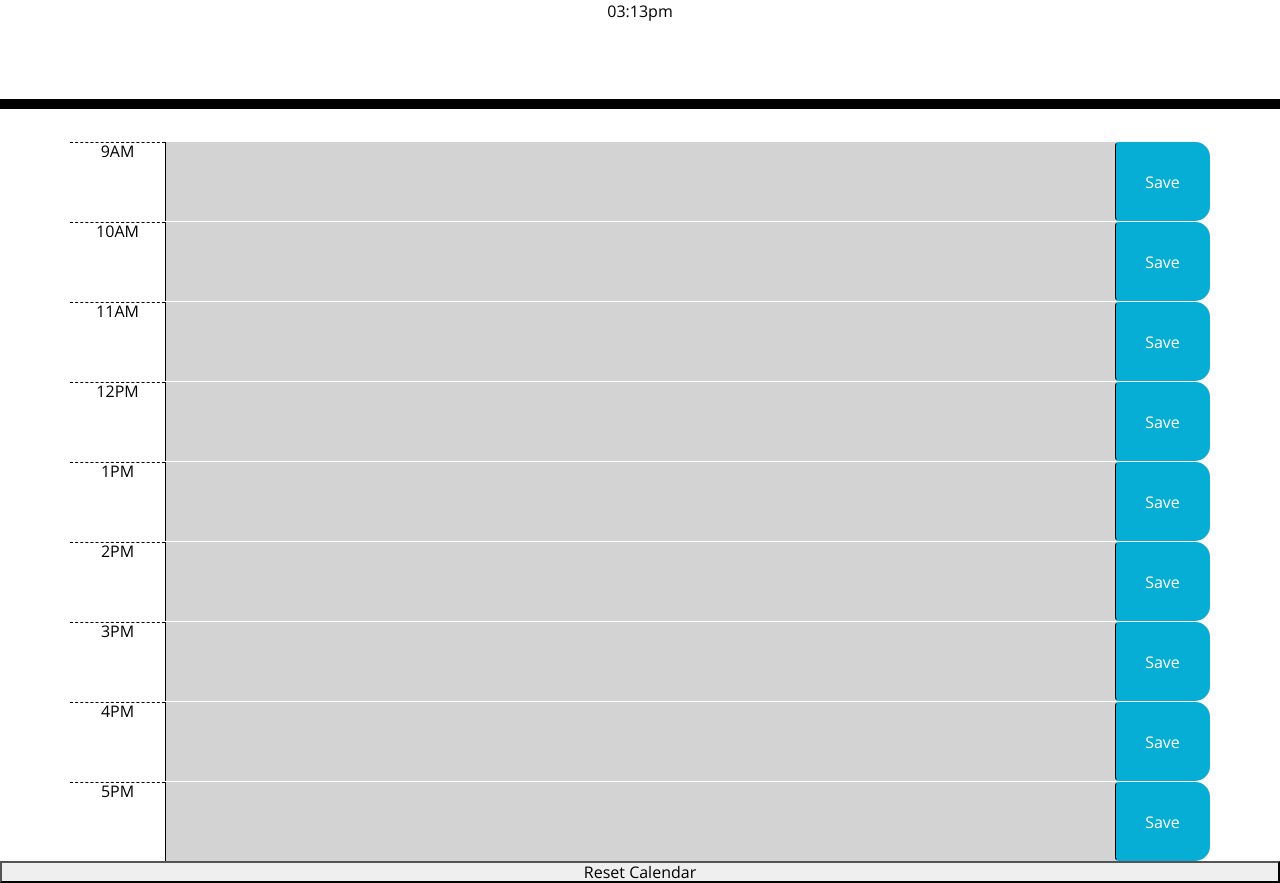
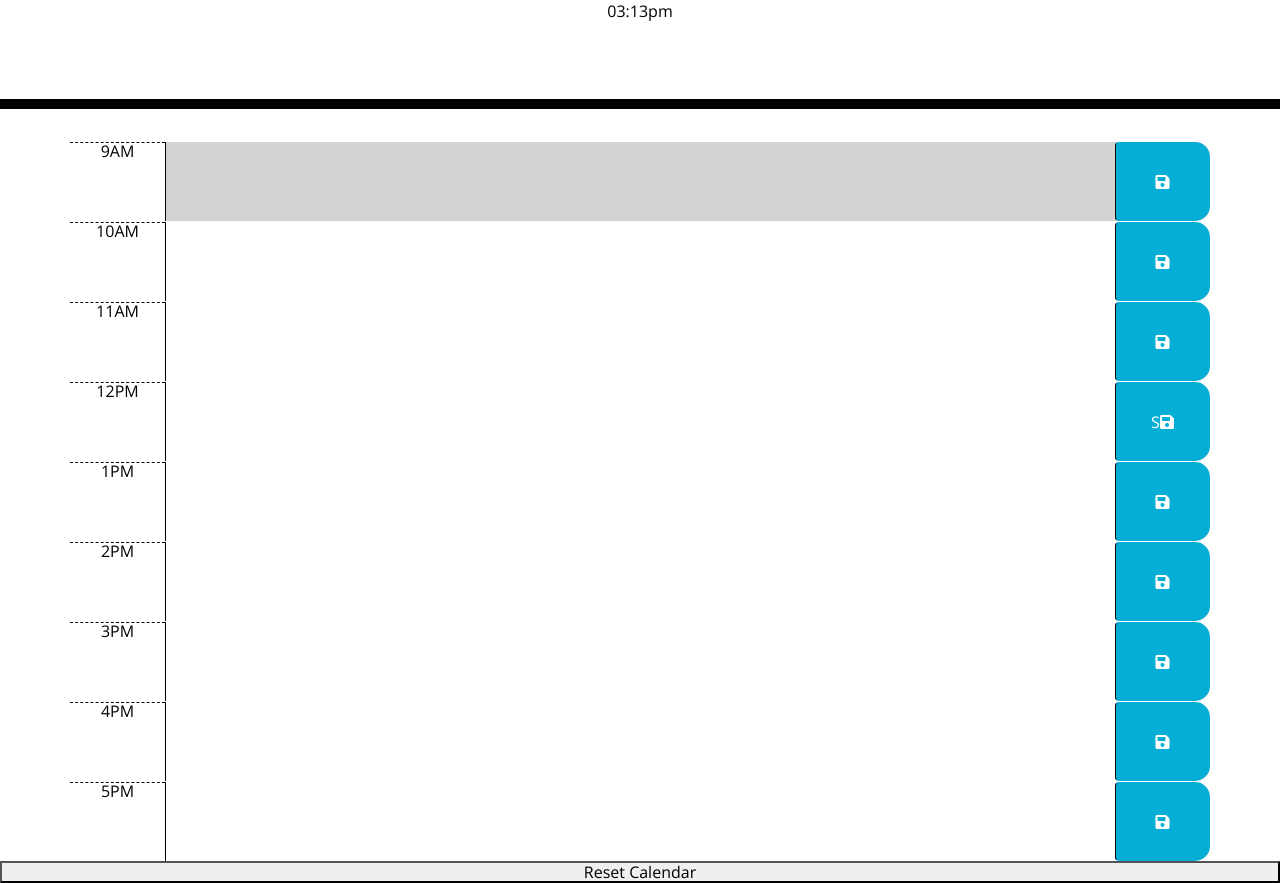
Before and after one commit to blen90/hw5-workday-calendar, a plain HTML site: page index.html in a window 1280 px wide. Shown: the part 227-1110 px from the top of the page. Drawn offline with nearby package versions, Linux system fonts and the light colour scheme.

Commit message:
added save icon and started working on render activity function

```diff
--- a/Assets/js/script.js
+++ b/Assets/js/script.js
@@ -1,7 +1,7 @@
 var hourEl = true;
 console.log(hourEl);
 
-
+var timeBlock = $(".time-block");
 
 // Set currentDayEl to display currentDay in the header
 var currentDayEl = moment();
@@ -27,16 +27,17 @@ var minutesH = moment().format('m');
 console.log(minutesH);
 
 
-var minutesForNextHour = 60 - minutesH;
-console.log(minutesForNextHour)
+// var minutesForNextHour = 60 - minutesH;
+// console.log(minutesForNextHour)
 
-var secondsForNextHour = minutesForNextHour * 60 * 1000;
-console.log(secondsForNextHour);
+// var secondsForNextHour = minutesForNextHour * 60 * 1000;
+// console.log(secondsForNextHour);
 
 
 function changeColor() {
     var currentHourEl = currentDayEl.hours();
     var timeBlock = $(".time-block");
+
     for (var i = 0; i < timeBlock.length; i++) {
         var group = timeBlock[i];
         if (parseInt(group.id.split("-")[0]) < currentHourEl) {
@@ -51,25 +52,43 @@ function changeColor() {
             $(group).removeClass("present");
             $(group).addClass("future");
         }
-    }
-}
+
+        renderActivity();
+
+        saveButton();
+    };
 
 
 
-// //Save data in the local storage
 
-// localStorage.setItem("Activities" JSON.stringify(apptsArr));
-// renderMsg();
+    // //Save data in the local storage
+
+//     localStorage.setItem("savedActivities", JSON.stringify(savedActivities));
+//     renderMessage();
+// };
+
+// var saveDescription() {
+
+// });
+// }
+
+$(".saveBtn").on("click", saveButton);
+
+localStorage.setItem("savedActivity", JSON.stringify(savedActivity));
+renderMessage();
+
+};
+
+function renderActivity() {
+
+    var lastActivity= JSON.parse(localStorage.getItem("savedActivities"));
+    if (lastActivity !== null) {
+    localStorage.setItem("#activities", JSON.stringify(savedDescription));
+  }
+}
+//Load saved activities from local storage
 
 
-// var saveDescription = function () {
-//     localStorage.setItem("activities", JSON.stringify(savedDescription));
-// };
-
-
-// //Load saved activities from local storage
-// loadSavedActivities();
-//}
 
 
 // //Click timeblock to enter an event
--- a/index.html
+++ b/index.html
@@ -25,50 +25,50 @@
     <div id="9AM" class="row time-block">
       <div class="col-md-1 hour">9AM</div>
       <textarea class="col-md-10 description"></textarea>
-      <button class="btn saveBtn col-md-1">Save</button>
+      <button class="btn saveBtn col-md-1"><i class="fas fa-save"></i></button>
     </div>
     <div id="10AM" class="row time-block">
       <div class="col-md-1 hour">10AM</div>
       <textarea class="col-md-10 description"></textarea>
-      <button class="btn saveBtn col-md-1">Save</button>
+      <button class="btn saveBtn col-md-1"><i class="fas fa-save"></i></button>
     </div>
     <div id="11AM" class="row time-block">
       <div class="col-md-1 hour">11AM</div>
       <textarea class="col-md-10 description"></textarea>
-      <button class="btn saveBtn col-md-1">Save</button>
+      <button class="btn saveBtn col-md-1"><i class="fas fa-save"></i></button>
     </div>
     <div id="12PM" class="row time-block">
       <div class="col-md-1 hour">12PM</div>
       <textarea class="col-md-10 description"></textarea>
-      <button class="btn saveBtn col-md-1">Save</button>
+      <button class="btn saveBtn col-md-1">S<i class="fas fa-save"></i></button>
     </div>
     <div id="1PM" class="row time-block">
       <div class="col-md-1 hour">1PM</div>
       <textarea class="col-md-10 description"></textarea>
-      <button class="btn saveBtn col-md-1">Save</button>
+      <button class="btn saveBtn col-md-1"><i class="fas fa-save"></i></button>
     </div>
     <div id="2PM" class="row time-block">
       <div class="col-md-1 hour">2PM</div>
       <textarea class="col-md-10 description"></textarea>
-      <button class="btn saveBtn col-md-1">Save</button>
+      <button class="btn saveBtn col-md-1"><i class="fas fa-save"></i></button>
     </div>
 
     <div id="3PM" class="row time-block">
       <div class="col-md-1 hour">3PM</div>
       <textarea class="col-md-10 description"></textarea>
-      <button class="btn saveBtn col-md-1">Save</button>
+      <button class="btn saveBtn col-md-1"><i class="fas fa-save"></i></button>
     </div>
 
     <div id="4PM" class="row time-block">
       <div class="col-md-1 hour">4PM</div>
       <textarea class="col-md-10 description"></textarea>
-      <button class="btn saveBtn col-md-1">Save</button>
+      <button class="btn saveBtn col-md-1"><i class="fas fa-save"></i></button>
     </div>
 
     <div id="5PM" class="row time-block">
       <div class="col-md-1 hour">5PM</div>
       <textarea class="col-md-10 description"></textarea>
-      <button class="btn saveBtn col-md-1">Save</button>
+      <button class="btn saveBtn col-md-1"><i class="fas fa-save"></i></button>
     </div>
   </div>
 
```
